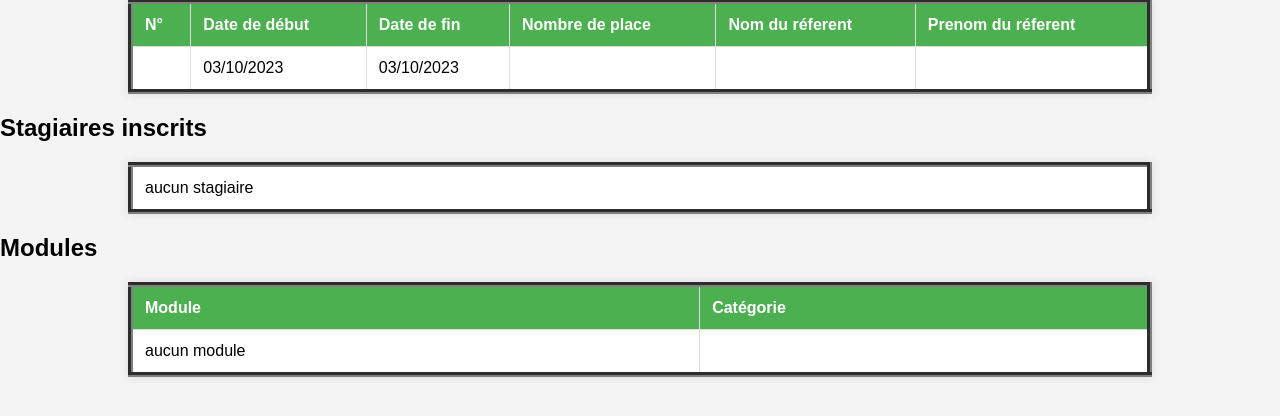
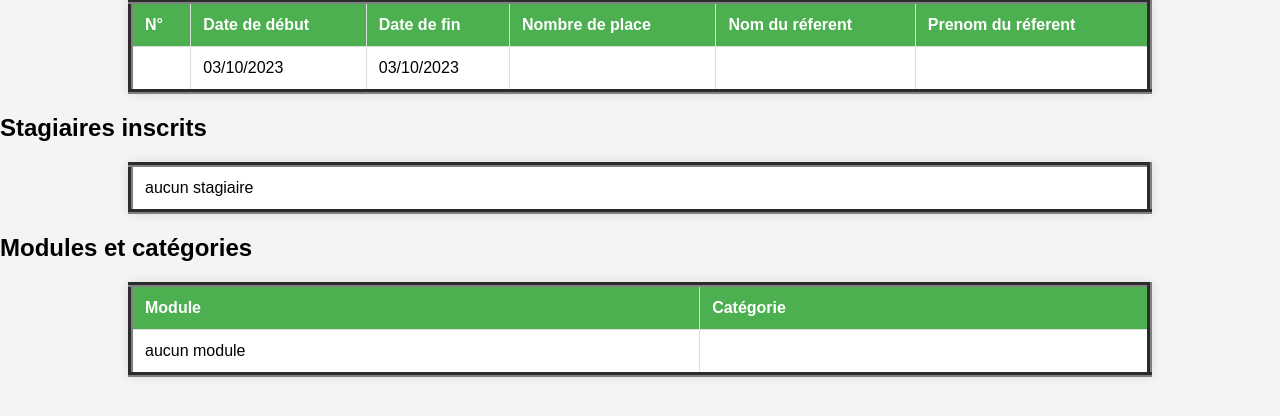
Before and after one commit to derdeche/session-symfony, a Symfony app: template templates/session/show.html.twig in a window 1280 px wide. Shown: the part 115-531 px from the top of the page. Run offline with Twig, Linux system fonts and the light colour scheme; the template is opened without the code that fills it, so the values that code supplies are empty; some libraries are stand-ins or nearby versions.

Commit message:
modif syntaxe

```diff
--- a/templates/session/show.html.twig
+++ b/templates/session/show.html.twig
@@ -58,7 +58,7 @@
     </table>
 
 {# Modules #}
-    <h2>Modules</h2>
+    <h2>Modules et catégories</h2>
     <table border="5">
         <thead>
             <tr>
```
